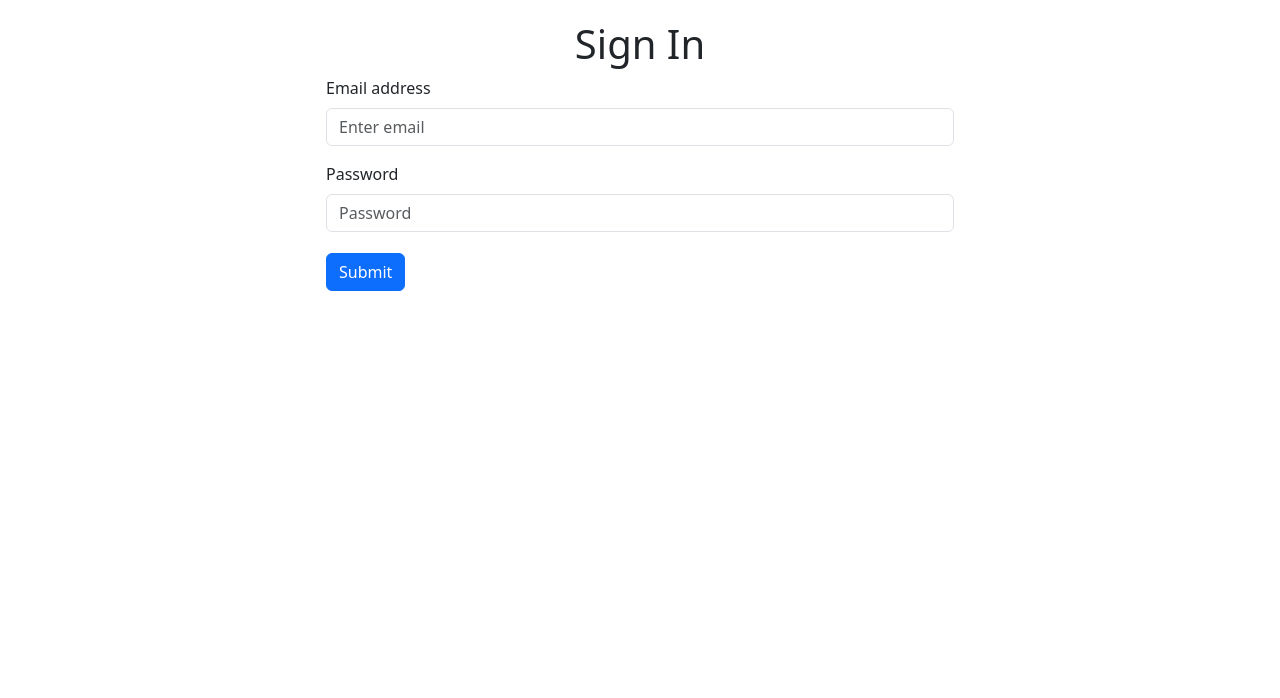
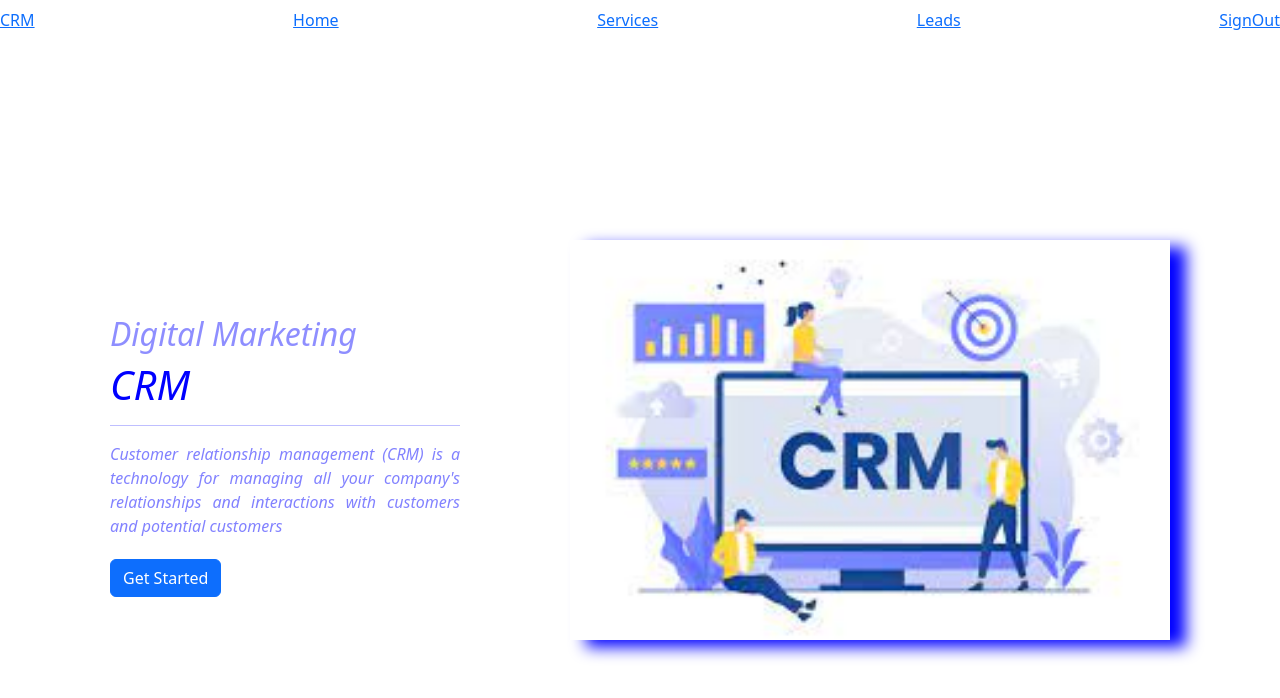
Before and after one commit to bhavanilakshmi23/auth-frontend, a React (Create React App) app: page /home in a window 1280 px wide. Before the commit this address led to /sign-in. Shown: the top 698 px of the page. Built offline with nearby package versions, Linux system fonts and the light colour scheme.

Commit message:
Update App.js

```diff
--- a/src/App.js
+++ b/src/App.js
@@ -1,8 +1,11 @@
 import React from "react";
-import Dashboard from "./components/Dashboard";
+
 import SignIn from "./components/SignIn";
 import SignUp from "./components/SignUp";
 import {BrowserRouter,Routes,Route, Navigate} from 'react-router-dom'
+import LeadManagement from "./components/LeadManagement";
+import Home from "./components/Home";
+import Service from "./components/Service";
 
 function App() {
   return <>
@@ -10,7 +13,9 @@ function App() {
     <Routes>
       <Route path='/sign-in' element={<SignIn/>}/>
       <Route path='/sign-up' element={<SignUp/>}/>
-      <Route path='/dashboard' element={<Dashboard/>}/>
+        <Route path='/home' element={<Home />} />
+        <Route path='/service' element={<Service />} />
+        <Route path='/lead-management' element={<LeadManagement />} />
       <Route path='*' element={<Navigate to = '/sign-in'/>}/>
     </Routes>
   </BrowserRouter>
```
